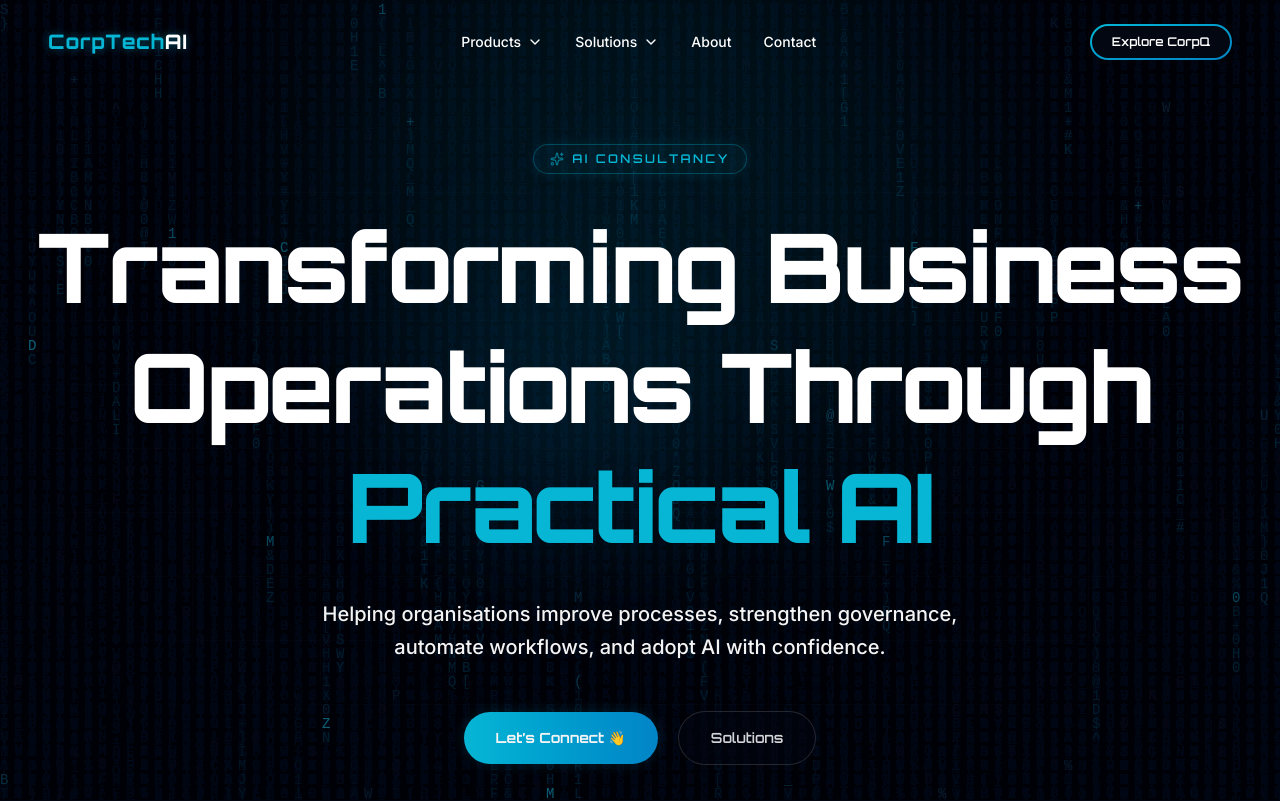
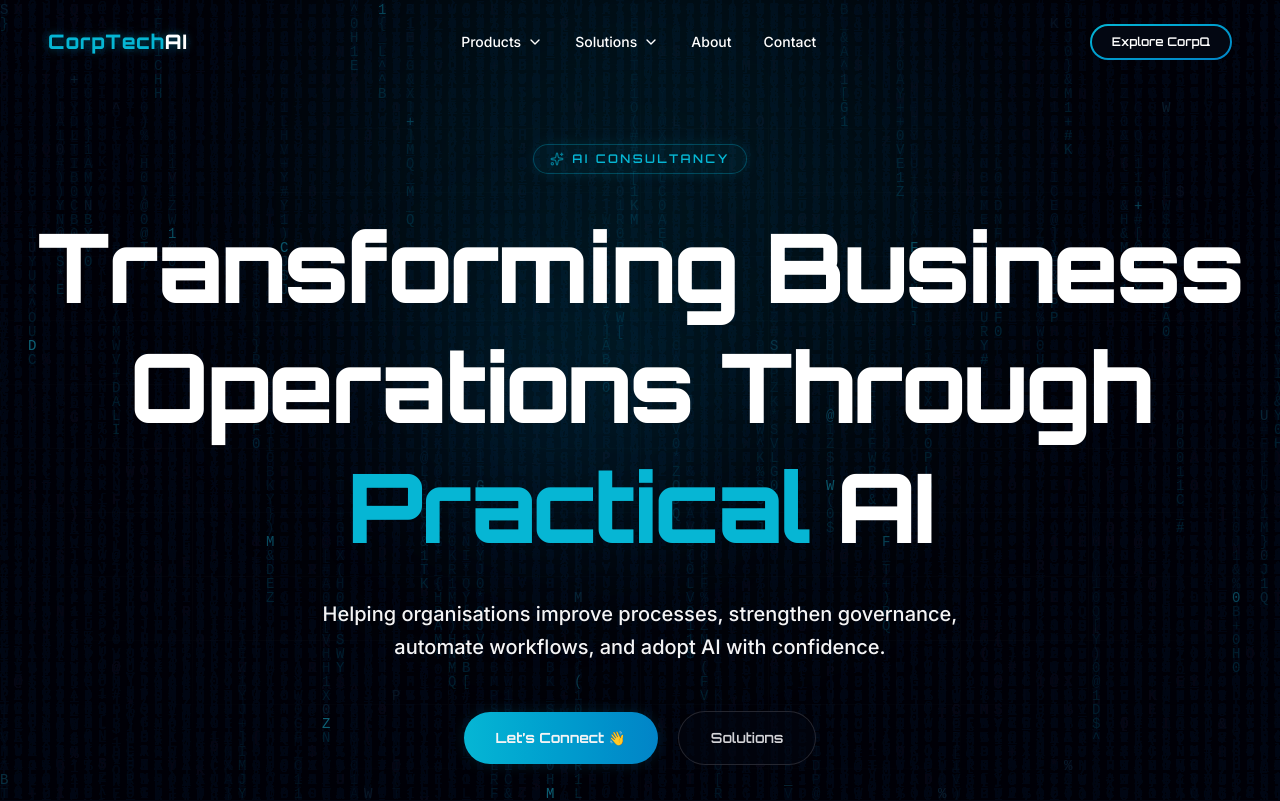
Before and after one commit to suhail-ibne-habib/fawad, a Next.js app: page / in a window 1280 px wide. Shown: the top 801 px of the page. Built offline with nearby package versions, Linux system fonts and the light colour scheme.

Commit message:
fixed color of the practical ai

```diff
--- a/app/components/Hero.tsx
+++ b/app/components/Hero.tsx
@@ -22,7 +22,7 @@ export default function Hero() {
         <h1 className="font-orbitron font-extrabold text-5xl md:text-7xl lg:text-8xl tracking-tight leading-tight mb-8 text-white">
           Transforming Business<br /> Operations Through
           <br />
-          <span className="text-cyber-cyan">Practical AI</span>
+          <span className="text-cyber-cyan">Practical </span>AI
         </h1>
 
         {/* Sub-description */}
```
